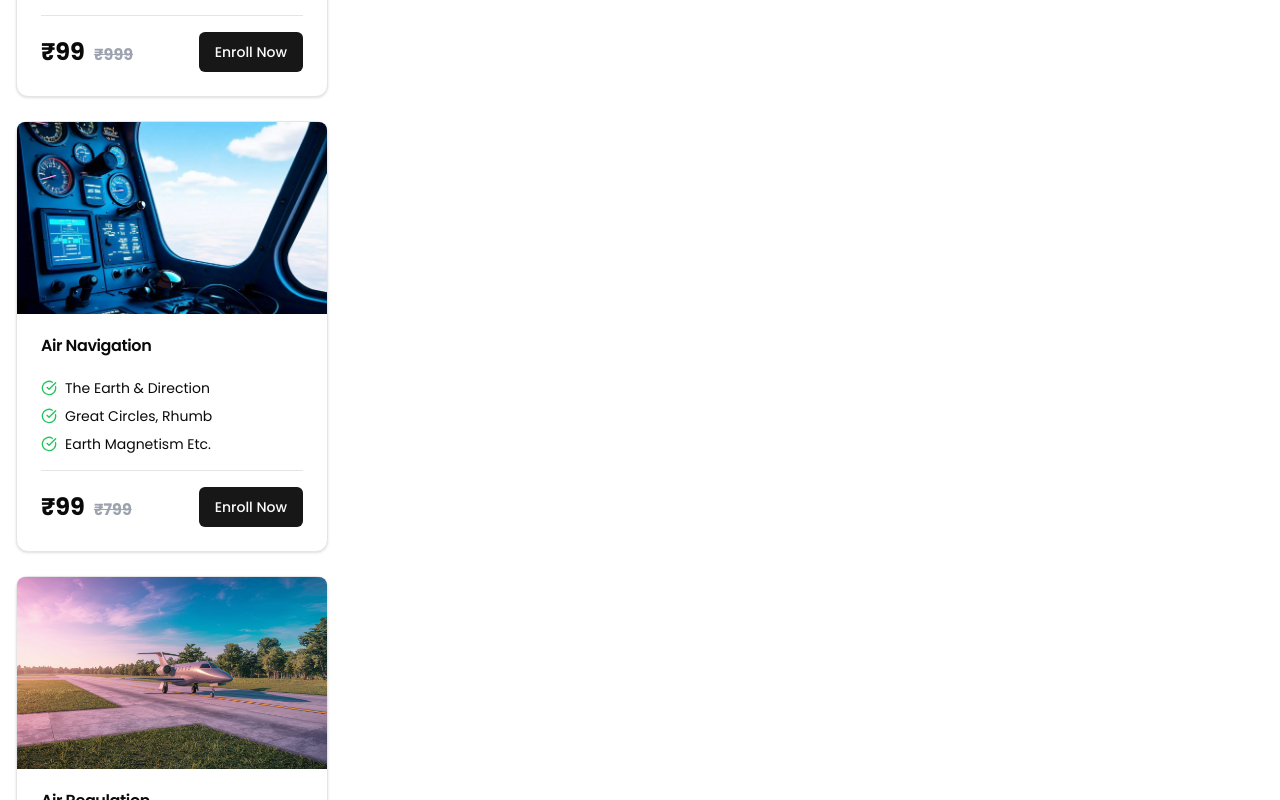
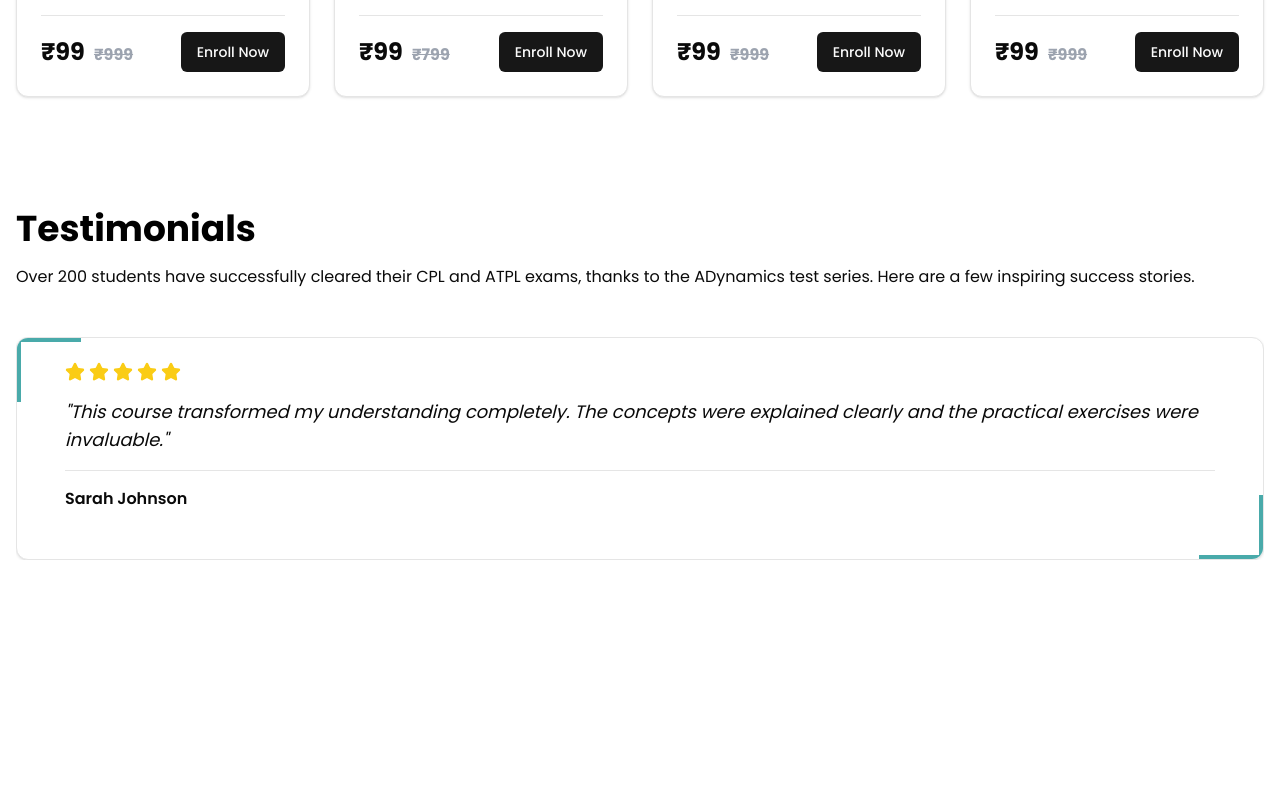
Before and after one commit to ATS527/adynamics_exam_portal_nextjs, a Next.js app: page /home in a window 1280 px wide. Shown: the part 2760-3560 px from the top of the page. After the commit the page ends 3481 px from the top, so only its background shows below. Built offline with nearby package versions, Linux system fonts and the light colour scheme.

Commit message:
testimonial with swiper initiated

```diff
--- a/package.json
+++ b/package.json
@@ -30,6 +30,7 @@
     "next": "15.0.3",
     "react": "19.0.0-rc-66855b96-20241106",
     "react-dom": "19.0.0-rc-66855b96-20241106",
+    "swiper": "^11.2.0",
     "tailwind-merge": "^2.5.4",
     "tailwindcss-animate": "^1.0.7",
     "xlsx": "^0.18.5"
--- a/src/app/globals.css
+++ b/src/app/globals.css
@@ -2,6 +2,10 @@
 @tailwind base;
 @tailwind components;
 @tailwind utilities;
+
+@import 'swiper/css';
+@import 'swiper/css/effect-fade';
+@import 'swiper/css/pagination';
 @layer base {
   :root {
     --background: 0 0% 100%;
--- a/src/app/home/page.tsx
+++ b/src/app/home/page.tsx
@@ -15,11 +15,12 @@ import {
   Infinity as Unlimited,
   Trophy,
   CheckCircle,
+  Star,
 } from "lucide-react";
 import whyChooseUs from "@/constants/whyChooseUsData";
 import Image from "next/image";
 import subjectData from "@/constants/subjectData";
-
+import TestimonialCarousel from "@/components/TestimonialCarousel";
 
 
 const Home = () => {
@@ -201,12 +202,9 @@ const Home = () => {
               your career with ATPL preparation, we’re here to support you at
               every stage of your journey.
             </p>
-            <div className="w-full pt-10 flex flex-col gap-6">
-
-              {
-                subjectData.map((subject,index)=>(
-                    <Card key={index} className="w-full lg:w-3/12">
-                      <div className="relative">
+            <div className="w-full pt-10 flex flex-col sm:grid sm:grid-cols-2 lg:grid-cols-3 xl:grid-cols-4 gap-6">
+              {subjectData.map((subject, index) => (
+                <Card key={index} className="w-full flex flex-col">
                   <div className="h-48 w-full">
                     <img
                       src={subject.cover}
@@ -220,34 +218,79 @@ const Home = () => {
                     <CardTitle>{subject.title}</CardTitle>
                   </CardHeader>
 
-                        <CardContent className="space-y-4">
+                  <CardContent className=" flex-1 flex flex-col">
                     {/* <CardDescription>
                             Air Meteorology deals with weather patterns and atmospheric conditions affecting aviation. It ensures pilots can safely navigate winds, turbulence, and visibility challenges.
                           </CardDescription> */}
 
-                          <ul className="space-y-2">
-                            {
-                              subject.topics.map((topic,i) => (
+                    <ul className="space-y-2 mb-4">
+                      {subject.topics.map((topic, i) => (
                         <li key={i} className="flex items-center space-x-2">
-                                  <CheckCircle className="w-4 h-4 text-green-500" />
-                                    <span className="text-sm">{topic}</span>
+                          <CheckCircle className="w-4 h-4 text-main" />
+                          <span className="text-sm text-gray-500">{topic}</span>
                         </li>
-                              ))
-                            }
+                      ))}
                     </ul>
 
-                          <div className="flex items-center justify-between pt-4 border-t">
-                            <p className="text-2xl font-bold">{subject.price.after} <s className="text-base text-gray-400 ml-1">{subject.price.before}</s></p>
+                    <div className="flex items-center justify-between pt-4 border-t mt-1 sm:mt-auto">
+                      <p className="text-2xl font-bold">
+                        {subject.price.after}{" "}
+                        <s className="text-base text-gray-400 ml-1">
+                          {subject.price.before}
+                        </s>
+                      </p>
                       <Link href={subject.subjectLink}>
                         <Button>Enroll Now</Button>
                       </Link>
                     </div>
                   </CardContent>
+                </Card>
+              ))}
             </div>
-                  </Card>
-                ))
-              }
+          </div>
+        </section>
 
+        <section className="w-full lg:max-w-7xl mt-28">
+          <div className="w-full flex flex-col items-start justify-start px-4">
+            <h1 className="font-bold text-black text-3xl md:text-4xl">
+              Testimonials
+            </h1>
+            <p className="text-sm md:text-base mt-3 md:mt-4">
+              Over 200 students have successfully cleared their CPL and ATPL
+              exams, thanks to the ADynamics test series. Here are a few
+              inspiring success stories.
+            </p>
+
+            <div className="mt-12 w-full flex items-center justify-center">
+
+              {/* <Card className="relative p-6 overflow-hidden">
+                <div className="absolute top-0 left-0 w-16 h-16 border-t-4 border-l-4 border-main" />
+                <div className="absolute bottom-0 right-0 w-16 h-16 border-b-4 border-r-4 border-main" />
+
+                <CardContent className="space-y-4">
+                  <div className="flex gap-1">
+                    {[1, 2, 3, 4, 5].map((star) => (
+                      <Star
+                        key={star}
+                        className="w-5 h-5 fill-yellow-400 text-yellow-400"
+                      />
+                    ))}
+                  </div>
+
+                  <blockquote className="text-lg italic">
+                    "This course transformed my understanding completely. The
+                    concepts were explained clearly and the practical exercises
+                    were invaluable."
+                  </blockquote>
+
+                  <div className="pt-4 border-t">
+                    <p className="font-semibold">Sarah Johnson</p>
+                  </div>
+                </CardContent>
+              </Card> */}
+
+
+              <TestimonialCarousel/>
             </div>
           </div>
         </section>
--- /dev/null
+++ b/src/components/TestimonialCarousel.tsx
@@ -0,0 +1,128 @@
+"use client";
+
+import React from "react";
+import { Swiper, SwiperSlide } from "swiper/react";
+import {
+    Card,
+    CardContent,
+    CardDescription,
+    CardFooter,
+    CardHeader,
+    CardTitle,
+  } from "@/components/ui/card";
+
+import "swiper/css";
+import { Star } from "lucide-react";
+
+const TestimonialCarousel = () => {
+  return (
+    <>
+    <div className="w-full h-96">
+      <Swiper
+        spaceBetween={30}
+        slidesPerView={1}
+      >
+        <SwiperSlide>
+        <Card className="relative p-6 overflow-hidden">
+                {/* Decorative corner lines */}
+                <div className="absolute top-0 left-0 w-16 h-16 border-t-4 border-l-4 border-main" />
+                <div className="absolute bottom-0 right-0 w-16 h-16 border-b-4 border-r-4 border-main" />
+
+                <CardContent className="space-y-4">
+                  {/* Stars */}
+                  <div className="flex gap-1">
+                    {[1, 2, 3, 4, 5].map((star) => (
+                      <Star
+                        key={star}
+                        className="w-5 h-5 fill-yellow-400 text-yellow-400"
+                      />
+                    ))}
+                  </div>
+
+                  {/* Quote */}
+                  <blockquote className="text-lg italic">
+                    "This course transformed my understanding completely. The
+                    concepts were explained clearly and the practical exercises
+                    were invaluable."
+                  </blockquote>
+
+                  {/* Author */}
+                  <div className="pt-4 border-t">
+                    <p className="font-semibold">Sarah Johnson</p>
+                  </div>
+                </CardContent>
+              </Card>
+        </SwiperSlide>
+
+        <SwiperSlide>
+        <Card className="relative p-6 overflow-hidden">
+                {/* Decorative corner lines */}
+                <div className="absolute top-0 left-0 w-16 h-16 border-t-4 border-l-4 border-primary" />
+                <div className="absolute bottom-0 right-0 w-16 h-16 border-b-4 border-r-4 border-primary" />
+
+                <CardContent className="space-y-4">
+                  {/* Stars */}
+                  <div className="flex gap-1">
+                    {[1, 2, 3, 4, 5].map((star) => (
+                      <Star
+                        key={star}
+                        className="w-5 h-5 fill-yellow-400 text-yellow-400"
+                      />
+                    ))}
+                  </div>
+
+                  {/* Quote */}
+                  <blockquote className="text-lg italic">
+                    "This course transformed my understanding completely. The
+                    concepts were explained clearly and the practical exercises
+                    were invaluable."
+                  </blockquote>
+
+                  {/* Author */}
+                  <div className="pt-4 border-t">
+                    <p className="font-semibold">Sarah Johnson</p>
+                  </div>
+                </CardContent>
+              </Card>
+        </SwiperSlide>
+
+
+        <SwiperSlide>
+        <Card className="relative p-6 overflow-hidden">
+                {/* Decorative corner lines */}
+                <div className="absolute top-0 left-0 w-16 h-16 border-t-4 border-l-4 border-main" />
+                <div className="absolute bottom-0 right-0 w-16 h-16 border-b-4 border-r-4 border-main" />
+
+                <CardContent className="space-y-4">
+                  {/* Stars */}
+                  <div className="flex gap-1">
+                    {[1, 2, 3, 4, 5].map((star) => (
+                      <Star
+                        key={star}
+                        className="w-5 h-5 fill-yellow-400 text-yellow-400"
+                      />
+                    ))}
+                  </div>
+
+                  {/* Quote */}
+                  <blockquote className="text-lg italic">
+                    "This course transformed my understanding completely. The
+                    concepts were explained clearly and the practical exercises
+                    were invaluable."
+                  </blockquote>
+
+                  {/* Author */}
+                  <div className="pt-4 border-t">
+                    <p className="font-semibold">Sarah Johnson</p>
+                  </div>
+                </CardContent>
+              </Card>
+        </SwiperSlide>
+
+      </Swiper>
+    </div>
+    </>
+  );
+};
+
+export default TestimonialCarousel;
```
Also changed, not shown: 1 other file (tests, documents, lock files or other folders). Lines whose indentation alone changed are shown as unchanged.
